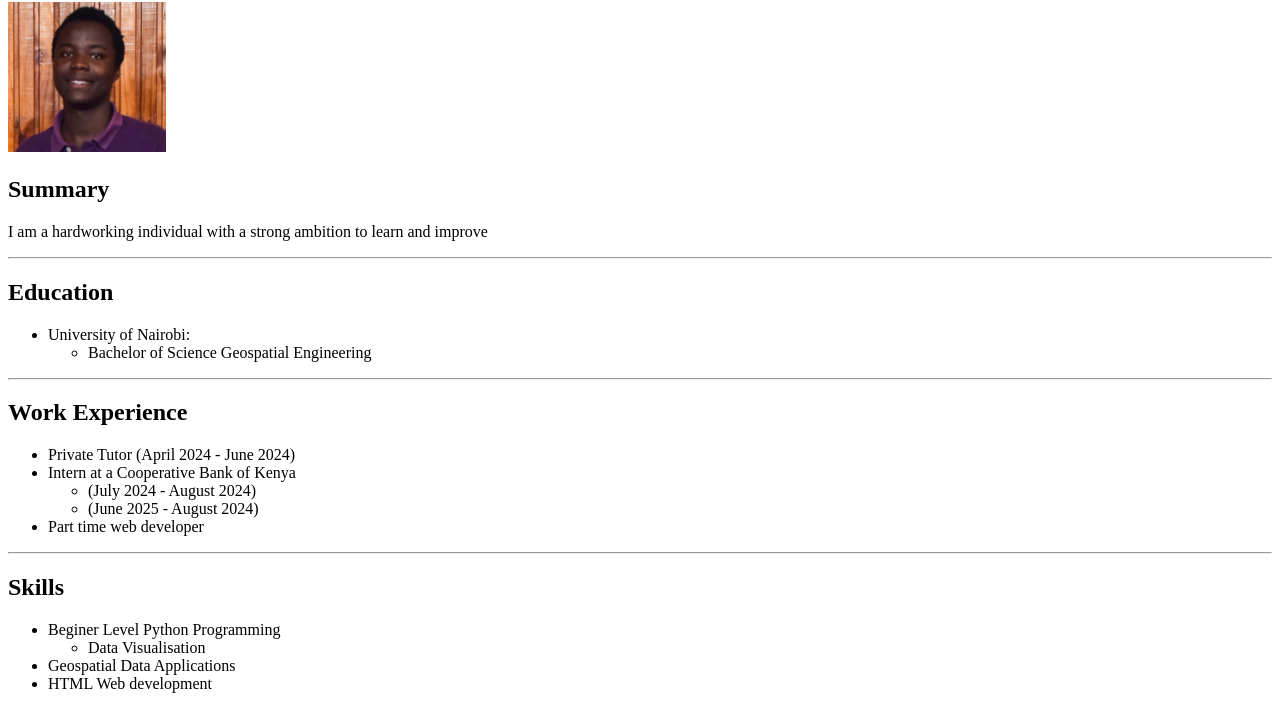
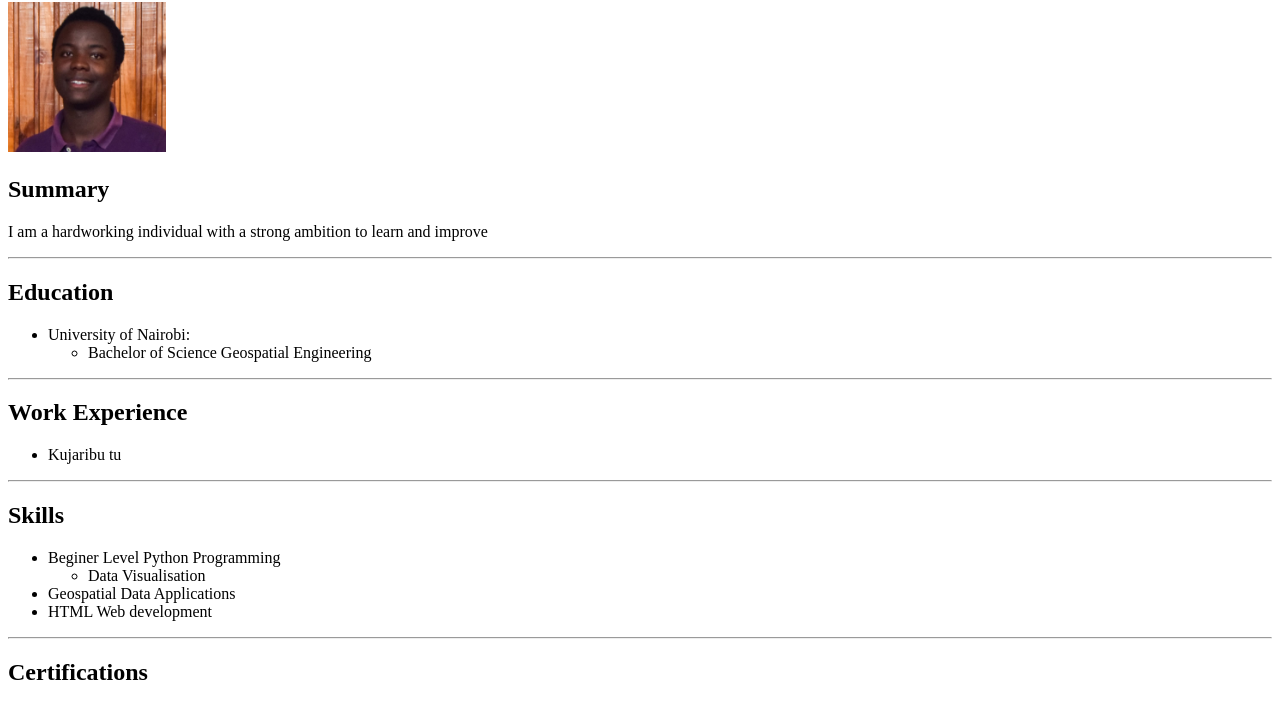
Before and after one commit to shemg-n/curriculum-vitae, a plain HTML site: page index.html in a window 1280 px wide. Shown: the part 78-781 px from the top of the page. Drawn offline with Linux system fonts and the light colour scheme.

Commit message:
new index.html
new

```diff
--- a/index.html
+++ b/index.html
@@ -19,13 +19,7 @@
     <hr>
     <h2>Work Experience</h2>
     <ul>
-        <li>Private Tutor (April 2024 - June 2024) </li>
-        <li>Intern at a Cooperative Bank of Kenya </li>
-        <ul>
-            <li>(July 2024 - August 2024)</li>
-            <li>(June 2025 - August 2024)</li>
-        </ul>
-        <li>Part time web developer</li>
+        <li>Kujaribu tu</li>
     </ul>
     <hr>
     <h2>Skills</h2>
@@ -50,4 +44,5 @@
     <hr>
     <h2></h2>
 </body>
+
 </html>
```
